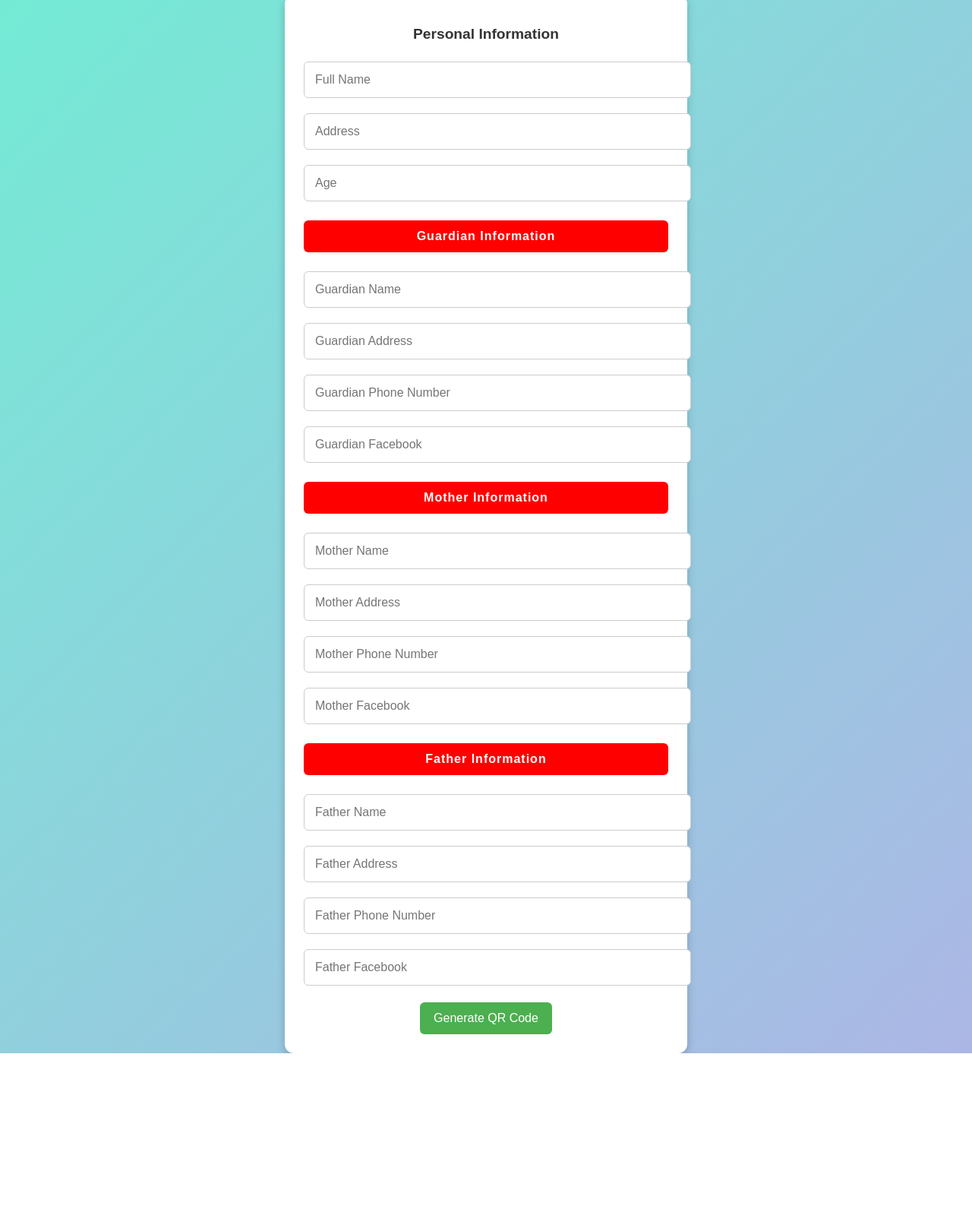
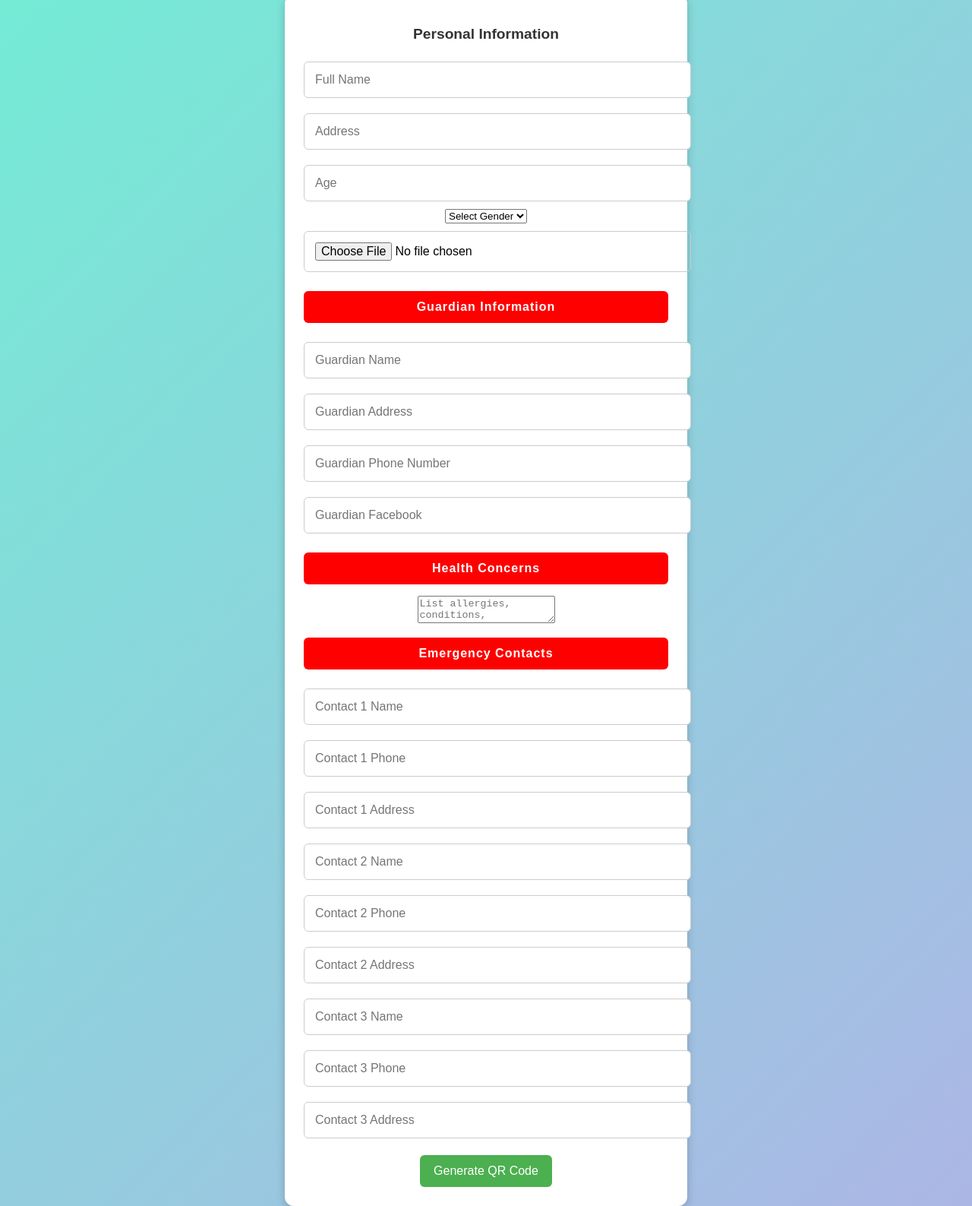
Before and after one commit to Website798/Contact-Information, a plain HTML site: page HCI/index.html in a window 1280 px wide. Shown: the part 7-1594 px from the top of the page at 76% size. Before the commit the page ends 1393 px from the top, so only its background shows below. Drawn offline with Linux system fonts and the light colour scheme.

Commit message:
Update index.html

```diff
--- a/HCI/index.html
+++ b/HCI/index.html
@@ -11,7 +11,14 @@
       <h2>Personal Information</h2>
       <input type="text" id="fullname" placeholder="Full Name" required>
       <input type="text" id="address" placeholder="Address" required>
-      <input type="text" id="age" placeholder="Age" required>
+      <input type="number" id="age" placeholder="Age" required>
+      <select id="gender" required>
+        <option value="">Select Gender</option>
+        <option>Male</option>
+        <option>Female</option>
+        <option>Other</option>
+      </select>
+      <input type="file" id="photo" accept="image/*">
 
       <h2 class="emergency-title">Guardian Information</h2>
       <input type="text" id="guardianName" placeholder="Guardian Name" required>
@@ -19,17 +26,25 @@
       <input type="text" id="guardianPhone" placeholder="Guardian Phone Number" required>
       <input type="text" id="guardianFacebook" placeholder="Guardian Facebook">
 
-      <h2 class="emergency-title">Mother Information</h2>
-      <input type="text" id="motherName" placeholder="Mother Name">
-      <input type="text" id="motherAddress" placeholder="Mother Address">
-      <input type="text" id="motherPhone" placeholder="Mother Phone Number">
-      <input type="text" id="motherFacebook" placeholder="Mother Facebook">
+      <h2 class="emergency-title">Health Concerns</h2>
+      <textarea id="healthConcerns" placeholder="List allergies, conditions, medications"></textarea>
 
-      <h2 class="emergency-title">Father Information</h2>
-      <input type="text" id="fatherName" placeholder="Father Name">
-      <input type="text" id="fatherAddress" placeholder="Father Address">
-      <input type="text" id="fatherPhone" placeholder="Father Phone Number">
-      <input type="text" id="fatherFacebook" placeholder="Father Facebook">
+      <h2 class="emergency-title">Emergency Contacts</h2>
+      <div class="contact-block">
+        <input type="text" id="contact1Name" placeholder="Contact 1 Name">
+        <input type="text" id="contact1Phone" placeholder="Contact 1 Phone">
+        <input type="text" id="contact1Address" placeholder="Contact 1 Address">
+      </div>
+      <div class="contact-block">
+        <input type="text" id="contact2Name" placeholder="Contact 2 Name">
+        <input type="text" id="contact2Phone" placeholder="Contact 2 Phone">
+        <input type="text" id="contact2Address" placeholder="Contact 2 Address">
+      </div>
+      <div class="contact-block">
+        <input type="text" id="contact3Name" placeholder="Contact 3 Name">
+        <input type="text" id="contact3Phone" placeholder="Contact 3 Phone">
+        <input type="text" id="contact3Address" placeholder="Contact 3 Address">
+      </div>
 
       <button onclick="generateQR()">Generate QR Code</button>
     </div>
```
